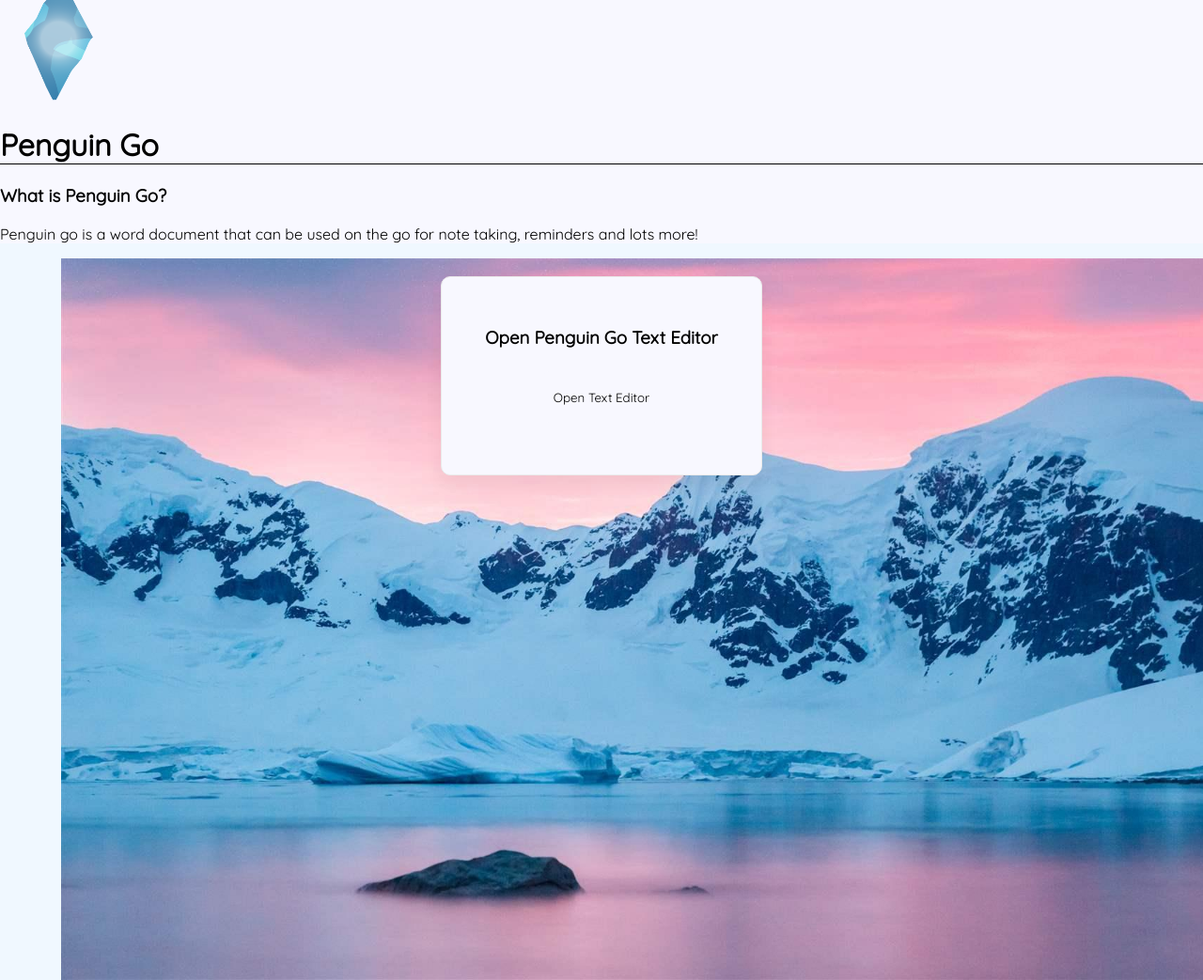
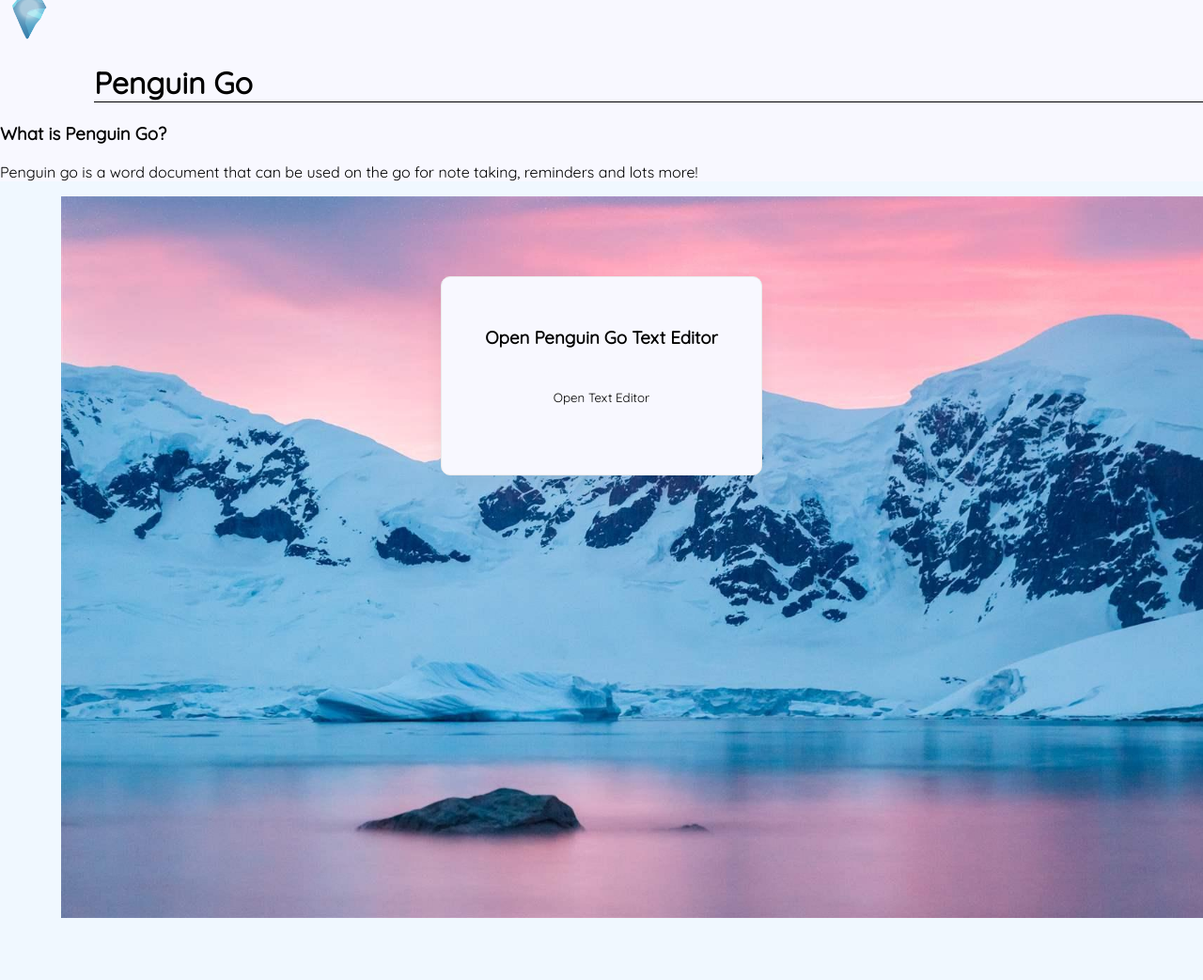
Before and after one commit to roboboyhot/penguingo, a plain HTML site: page index.html in a window 1280 px wide. Shown: the top 1043 px of the page at 94% size. After the commit the page ends 981 px from the top, so only its background shows below. Drawn offline with Linux system fonts and the light colour scheme.

Commit message:
Update style.css

```diff
--- a/style.css
+++ b/style.css
@@ -117,6 +117,10 @@ a {
   z-index: 1;
 }
 .penguinLogo {
-  width: 10%;
-  height: 10%;
+  width: 5%;
+  height: 5%;
 }
+
+.title {
+  margin-left: 100px;
+}
```
